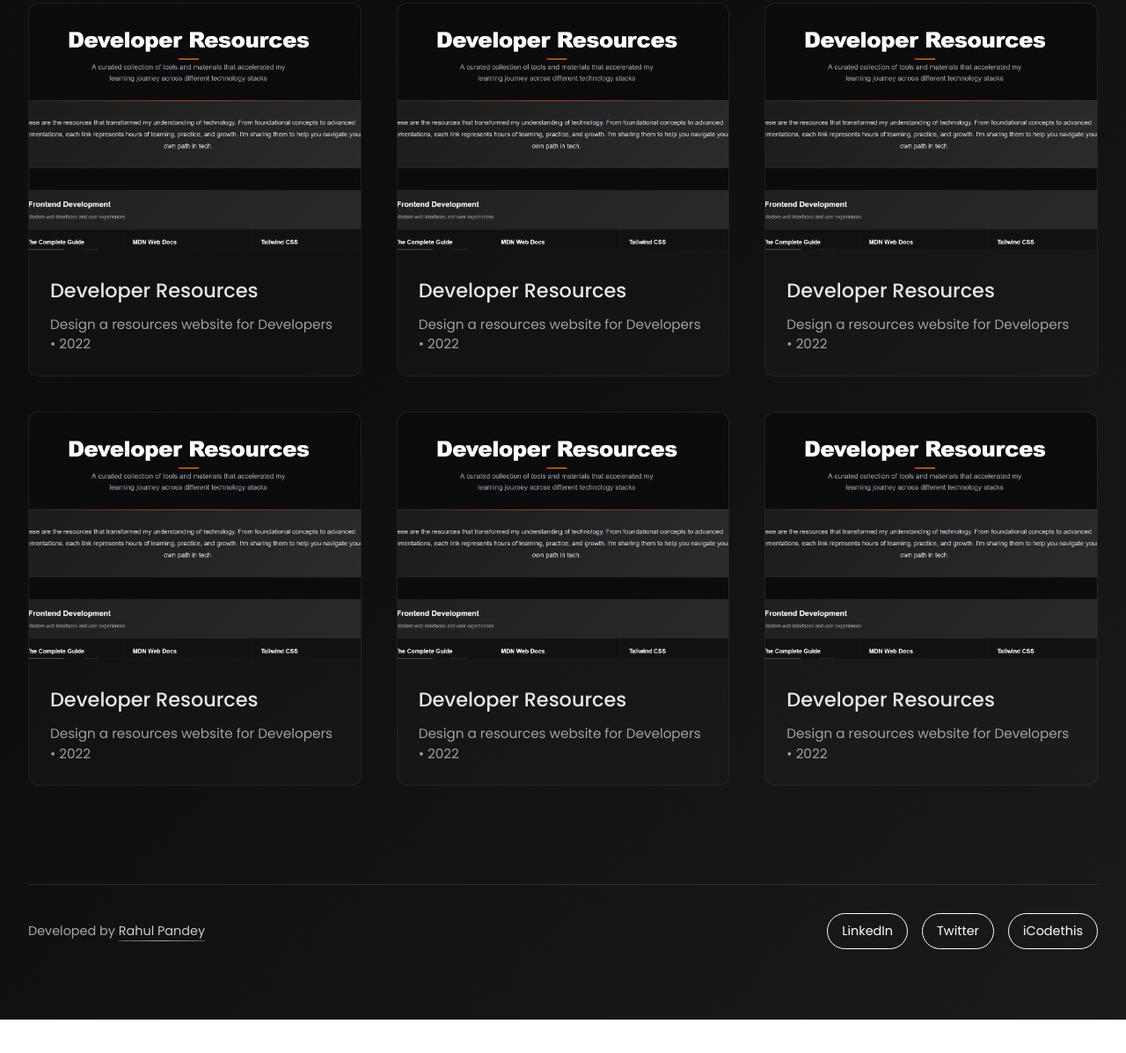
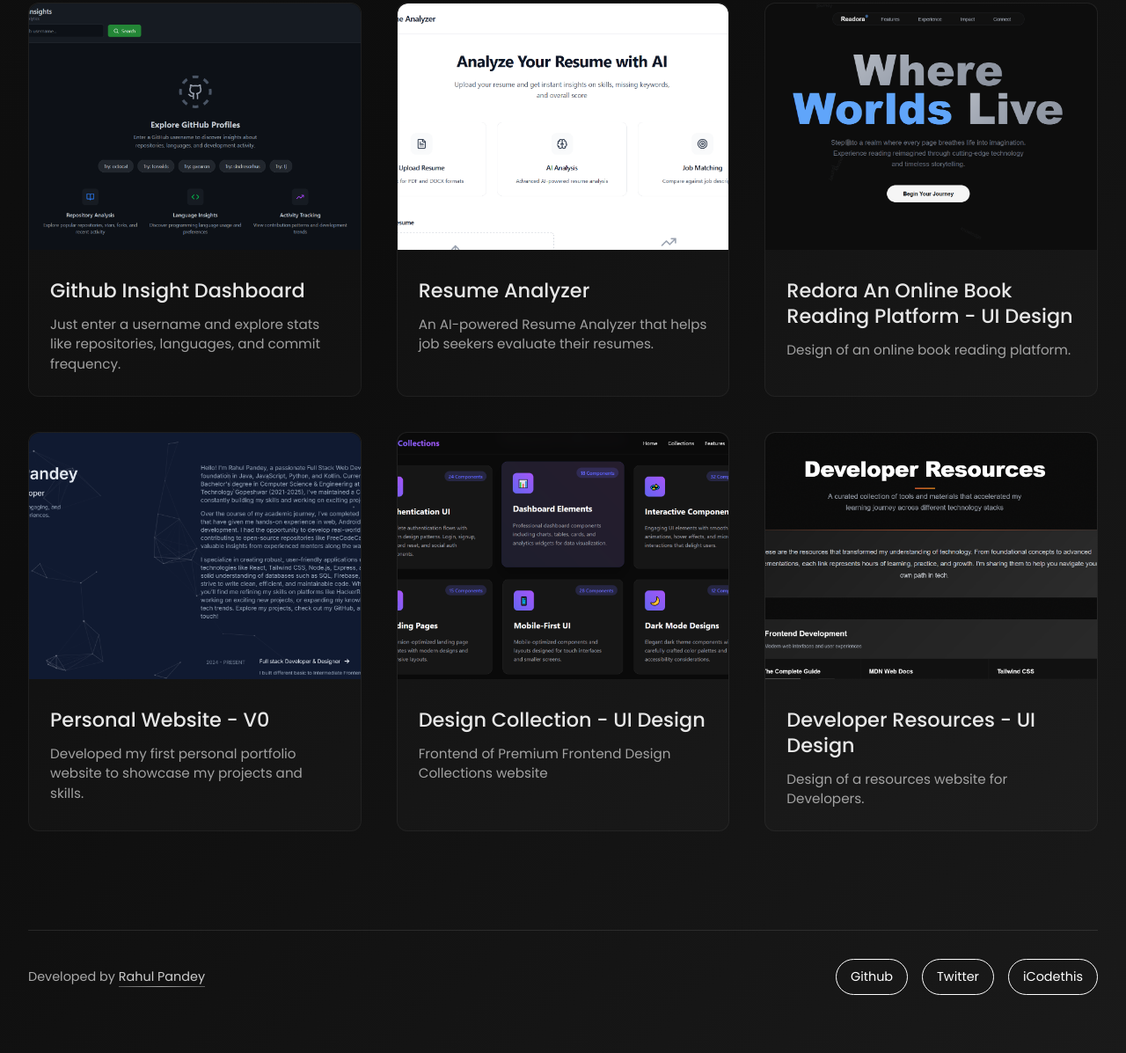
Before and after one commit to rishipandey2/My-Website, a plain HTML site: page index.html in a window 1280 px wide. Shown: the part 1123-2320 px from the top of the page at 88% size. Before the commit the page ends 2282 px from the top, so only its background shows below. Drawn offline with nearby package versions, Linux system fonts and the light colour scheme; a web font is replaced by a local one.

Commit message:
Update Portfolio

```diff
--- a/index.html
+++ b/index.html
@@ -93,13 +93,51 @@
 
       <!-- Work Section -->
       <section class="work" id="work">
+
+
         <div class="home-item">
-          <a href="#" class="img-hover-zoom">
-            <img src="images/project.png" alt="Google Logo" />
+          <a href="https://github-insights-dashboard.vercel.app/" class="img-hover-zoom">
+            <img src="images/project2.png" alt="Google Logo" />
             <div class="content">
-              <h2 class="title">Developer Resources</h2>
+              <h2 class="title">Github Insight Dashboard</h2>
               <p class="des">
-                Design a resources website for Developers • 2022
+                Just enter a username and explore stats like repositories, languages, and commit frequency.
+              </p>
+            </div>
+          </a>
+        </div>
+
+        <div class="home-item">
+          <a href="https://resume-analyzer-2-1vi6.onrender.com/" class="img-hover-zoom">
+            <img src="images/project3.png" alt="Google Logo" />
+            <div class="content">
+              <h2 class="title">Resume Analyzer</h2>
+              <p class="des">
+            An AI-powered Resume Analyzer that helps job seekers evaluate their resumes.
+              </p>
+            </div>
+          </a>
+        </div>
+
+        <div class="home-item">
+          <a href="https://rishipandey2.github.io/Redora---Frontend/" class="img-hover-zoom">
+            <img src="images/project4.png" alt="Google Logo" />
+            <div class="content">
+              <h2 class="title">Redora An Online Book Reading Platform - UI Design</h2>
+              <p class="des">
+                Design of an online book reading platform.
+              </p>
+            </div>
+          </a>
+        </div>
+
+        <div class="home-item">
+          <a href="https://rishipandey2.github.io/Personal-Website/" class="img-hover-zoom">
+            <img src="images/project5.png" alt="Google Logo" />
+            <div class="content">
+              <h2 class="title">Personal Website - V0</h2>
+              <p class="des">
+                Developed my first personal portfolio website to showcase my projects and skills.
               </p>
             </div>
           </a>
@@ -107,59 +145,23 @@
 
         <div class="home-item">
           <a href="#" class="img-hover-zoom">
-            <img src="images/project.png" alt="Google Logo" />
+            <img src="images/project6.png" alt="Google Logo" />
             <div class="content">
-              <h2 class="title">Developer Resources</h2>
+              <h2 class="title">Design Collection - UI Design</h2>
               <p class="des">
-                Design a resources website for Developers • 2022
+                Frontend of Premium Frontend Design Collections website
               </p>
             </div>
           </a>
         </div>
 
-        <div class="home-item">
-          <a href="#" class="img-hover-zoom">
+               <div class="home-item">
+          <a href="https://rishipandey2.github.io/Resources-UI/" class="img-hover-zoom">
             <img src="images/project.png" alt="Google Logo" />
             <div class="content">
-              <h2 class="title">Developer Resources</h2>
+              <h2 class="title">Developer Resources - UI Design</h2>
               <p class="des">
-                Design a resources website for Developers • 2022
-              </p>
-            </div>
-          </a>
-        </div>
-
-        <div class="home-item">
-          <a href="#" class="img-hover-zoom">
-            <img src="images/project.png" alt="Google Logo" />
-            <div class="content">
-              <h2 class="title">Developer Resources</h2>
-              <p class="des">
-                Design a resources website for Developers • 2022
-              </p>
-            </div>
-          </a>
-        </div>
-
-        <div class="home-item">
-          <a href="#" class="img-hover-zoom">
-            <img src="images/project.png" alt="Google Logo" />
-            <div class="content">
-              <h2 class="title">Developer Resources</h2>
-              <p class="des">
-                Design a resources website for Developers • 2022
-              </p>
-            </div>
-          </a>
-        </div>
-
-        <div class="home-item">
-          <a href="#" class="img-hover-zoom">
-            <img src="images/project.png" alt="Google Logo" />
-            <div class="content">
-              <h2 class="title">Developer Resources</h2>
-              <p class="des">
-                Design a resources website for Developers • 2022
+                Design of a resources website for Developers.
               </p>
             </div>
           </a>
@@ -173,7 +175,7 @@
         Developed by
         <a
           class="inspire magnetic"
-          href="https://www.wallofportfolios.in/portfolios/christy-hu"
+          href="https://github.com/rishipandey2"
           target="_blank"
           rel="noopener noreferrer"
         >
@@ -182,9 +184,9 @@
       </p>
 
       <div class="list">
-        <a class="magnetic link" href="#" target="_blank">LinkedIn</a>
-        <a class="magnetic link" href="#" target="_blank">Twitter</a>
-        <a class="magnetic link" href="#" target="_blank">iCodethis</a>
+        <a class="magnetic link" href="https://github.com/rishipandey2" target="_blank">Github</a>
+        <a class="magnetic link" href="https://x.com/RishiPande15322" target="_blank">Twitter</a>
+        <a class="magnetic link" href="https://icodethis.com/rishi503" target="_blank">iCodethis</a>
       </div>
     </footer>
 
```
Also changed, not shown: about.html (+25 -24 lines), resume.html (+29 -36 lines), images/bio.jpeg (added), images/project2.png (added), images/project3.png (added), images/project4.png (added), images/project5.png (added), images/project6.png (added).
